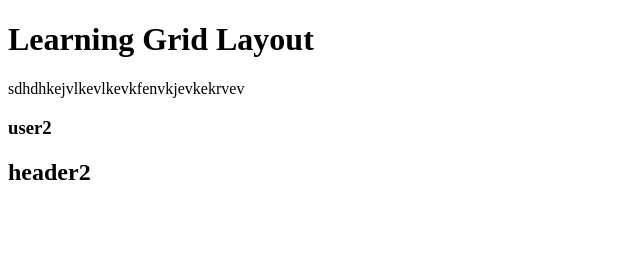
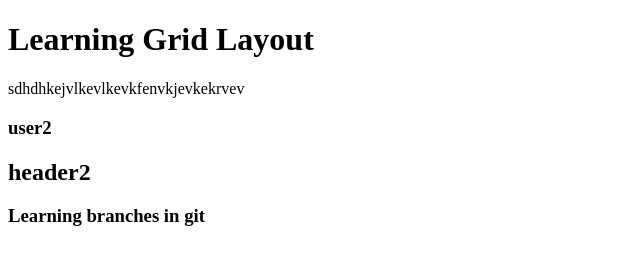
Before and after one commit to anu1134/FSRNL38_Album, a plain HTML site: page grid.html in a window 1280 px wide. Shown: the whole page, without its empty margins (0-640 px from the left). Drawn offline with Linux system fonts and the light colour scheme.

Commit message:
added new code

```diff
--- a/grid.html
+++ b/grid.html
@@ -10,5 +10,6 @@
     <p>sdhdhkejvlkevlkevkfenvkjevkekrvev</p>
     <h3>user2</h3>
     <h2>header2</h2>
+    <h3>Learning branches in git</h3>
 </body>
 </html>
```
